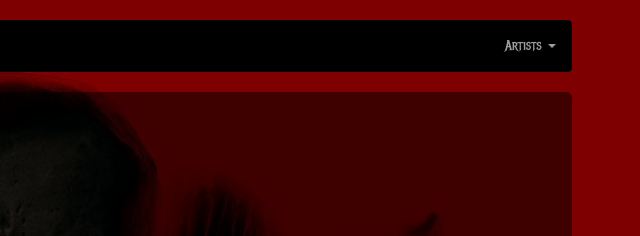
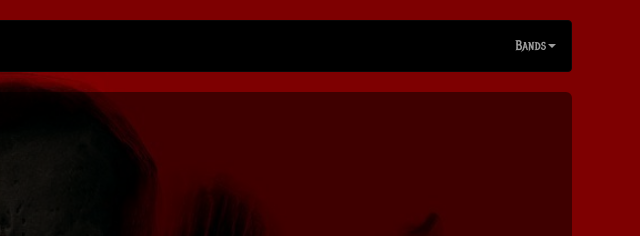
Before and after one commit to CharlieScene0/CharlieScene0.github.io, a plain HTML site: page index.html in a window 1280 px wide. Shown: the top 236 px of the page, 638-1278 px from the left. Drawn offline with nearby package versions, Linux system fonts and the light colour scheme.

Commit message:
updated bands

```diff
--- a/index.html
+++ b/index.html
@@ -25,7 +25,7 @@
 		    <!-- Collect the nav links, forms, and other content for toggling -->
 		      <ul class="nav navbar-nav navbar-right">
 		        <li class="dropdown">
-		          <a href="#" class="dropdown-toggle" data-toggle="dropdown" role="button" aria-haspopup="true" aria-expanded="false">Artists <span class="caret"></span></a>
+		          <a href="#" class="dropdown-toggle" data-toggle="dropdown" role="button" aria-haspopup="true" aria-expanded="false">Bands<span class="caret"></span></a>
 		          <ul class="dropdown-menu">
 		            <li><a href="https://www.metallica.com/band/history" target="_blank">Metallica</a></li>
 		            <li><a href="http://exodusattack.com/site/bio/" target="_blank">Exodus</a></li>
```
